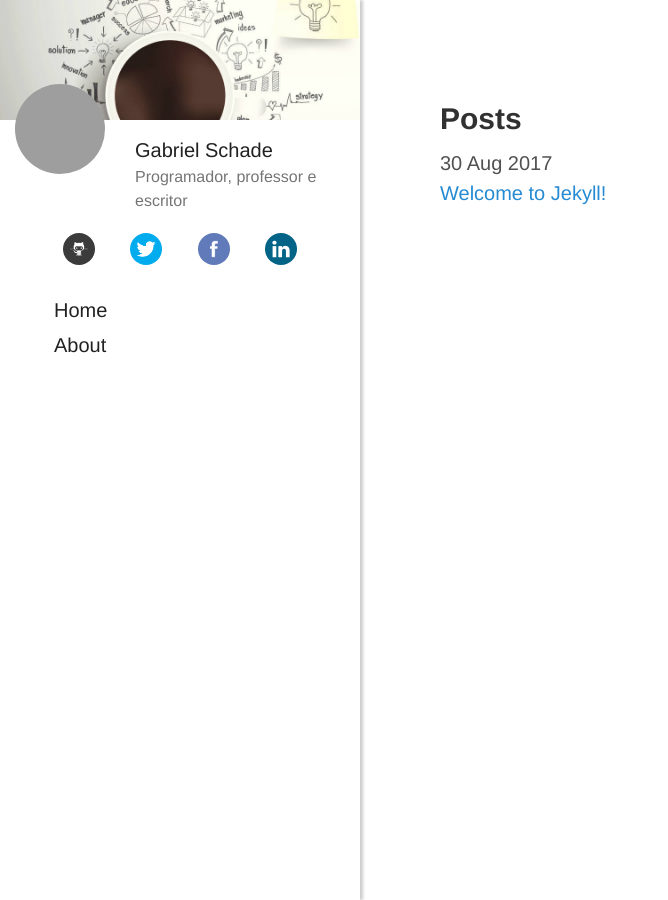
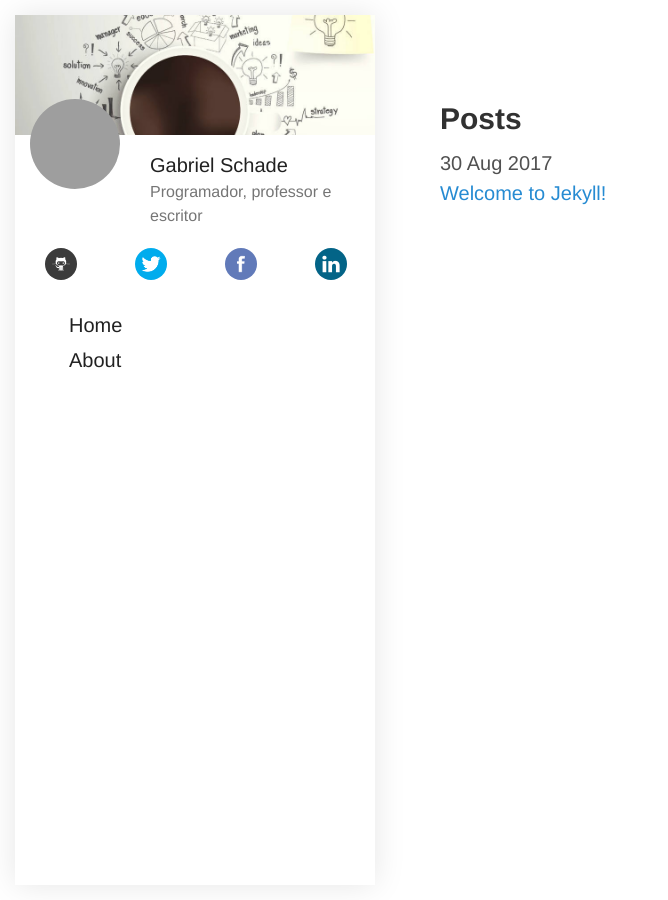
Before and after one commit to gabrielschade/gabrielschade.github.io, a Jekyll site: the page built from index.md, in a window 1280 px wide. Shown: the whole page, without its empty margins (0-668 px from the left). Built offline with Jekyll 4.4.1, drawn with Linux system fonts in a browser that asks for light colours; nearby versions of some CDN libraries; comment, search, counter and statistics services are not loaded; grey boxes are pictures that could not be loaded.

Commit message:
ajustes-css

```diff
--- a/_includes/sidebar.html
+++ b/_includes/sidebar.html
@@ -27,19 +27,22 @@
   </div>
 
   <div class="row center-align no-bottom">
-      <div class="col s12">
+      <div class="col s3">
         <a href="https://github.com/gabrielschade" class="none-decoration margin-side-15">
             <img class="icon-32 circle" src="/{{ site.baseurl }}public/icons/GitHub.png" style="display:inline" />
         </a>
-
+      </div>
+      <div class="col s3">
         <a href="https://twitter.com/gabrielschade" class="none-decoration margin-side-15">
             <img class="icon-32 circle" src="/{{ site.baseurl }}public/icons/Twitter.png" style="display:inline" />
         </a>
-
+      </div>
+      <div class="col s3">
         <a href="https://facebook.com/gabrielschade" class="none-decoration margin-side-15">
             <img class="icon-32 circle" src="/{{ site.baseurl }}public/icons/Facebook.png" style="display:inline" />
         </a>
-
+      </div>
+      <div class="col s3">
         <a href="https://www.linkedin.com/in/gabrielschade" class="none-decoration margin-side-15">
             <img class="icon-32 circle" src="/{{ site.baseurl }}public/icons/Linkedin.png" style="display:inline" />
         </a>
--- a/css/blog.css
+++ b/css/blog.css
@@ -4,7 +4,12 @@
 }
 
 .sidebar{
-    box-shadow: 3px 0 3px #ccc;
+    top:15px;
+    left: 15px;
+    bottom:15px;
+    -webkit-box-shadow: 0 0 30px 0 rgba(0,0,0,.1);
+    -moz-box-shadow: 0 0 30px 0 rgba(0,0,0,.1);
+    box-shadow: 0 0 30px 0 rgba(0,0,0,.1);
     background-color:white;
     color: rgba(0,0,0,0.87);
 }
```
